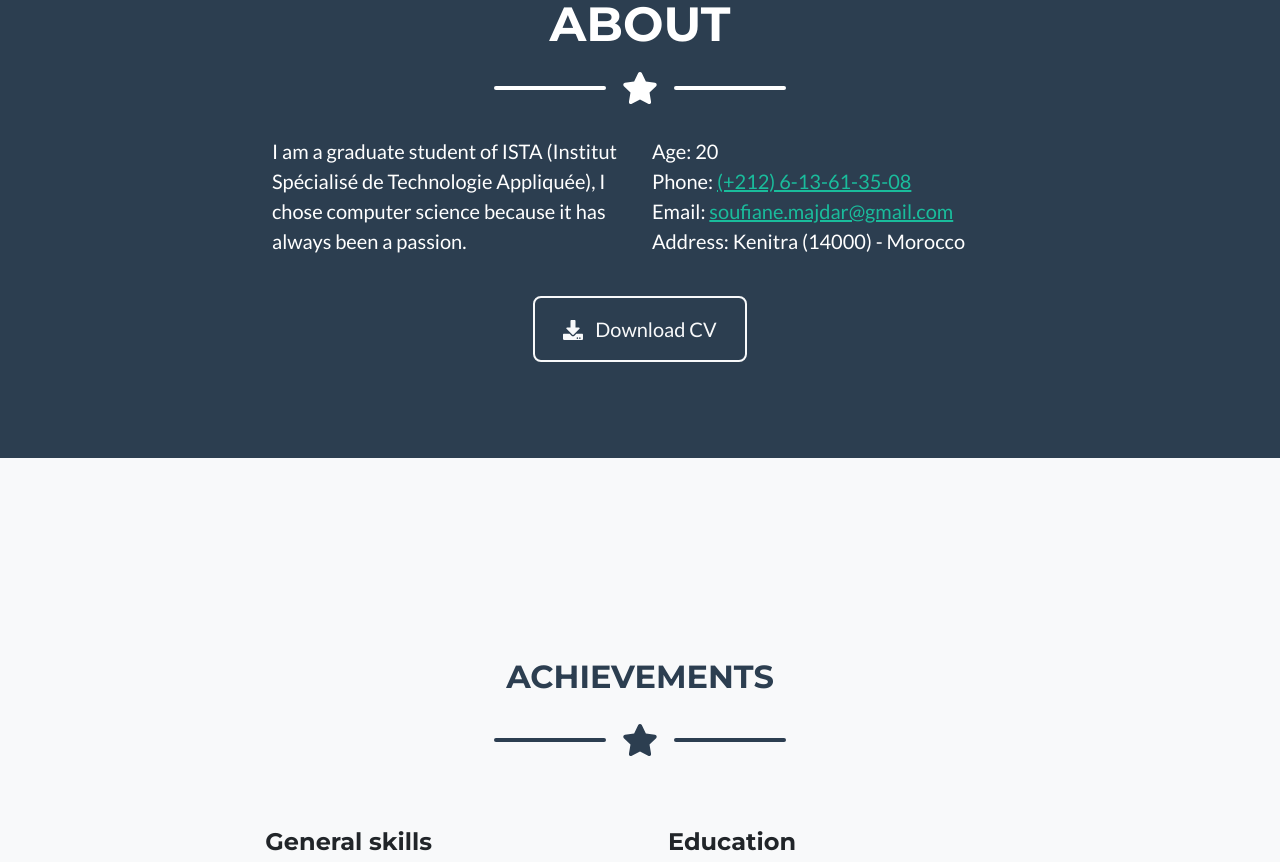
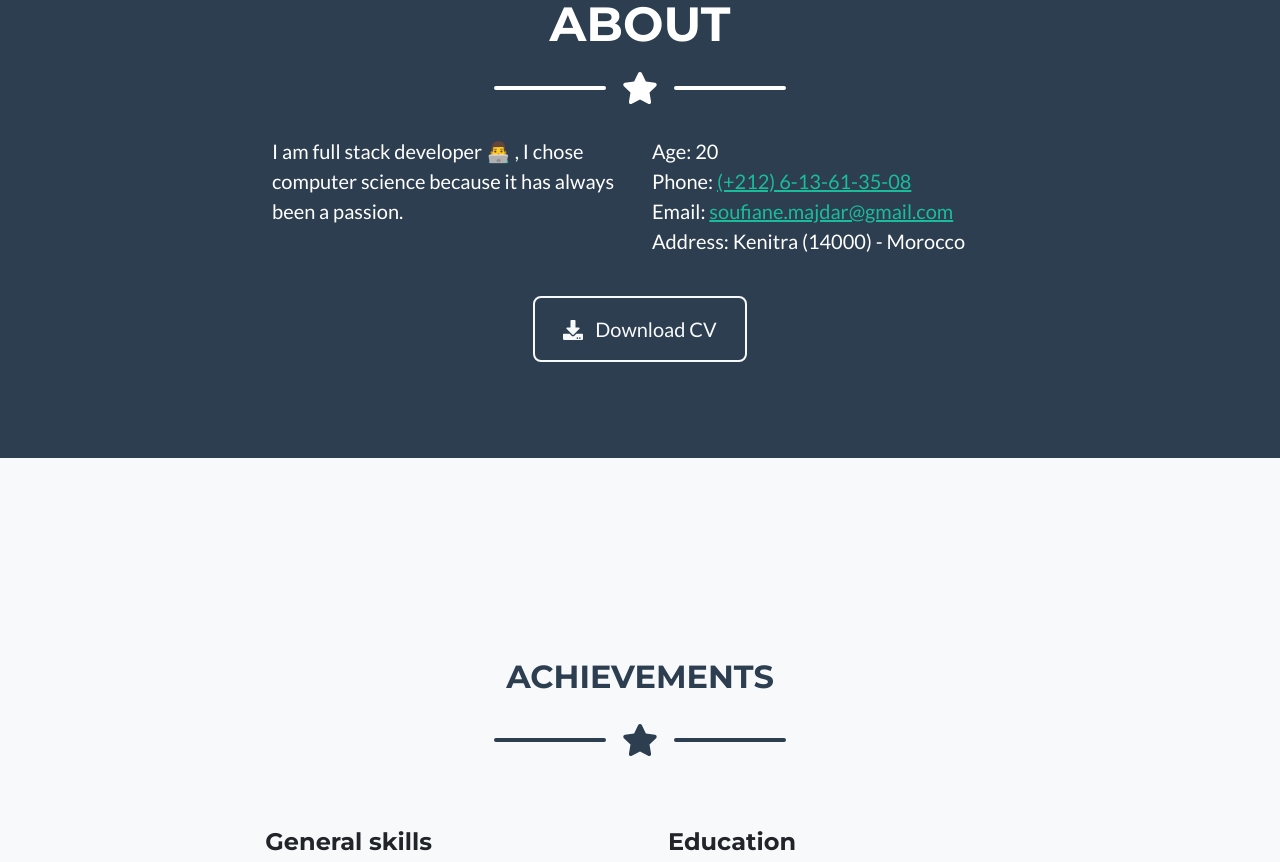
Before and after one commit to Soufiane-Majdar/resume, a plain HTML site: page index.html in a window 1280 px wide. Shown: the part 860-1722 px from the top of the page. Drawn offline with nearby package versions, Linux system fonts and the light colour scheme.

Commit message:
Update index.html

```diff
--- a/index.html
+++ b/index.html
@@ -99,7 +99,7 @@
                 </div>
                 <!-- About Section Content-->
                 <div class="row">
-                    <div class="col-lg-4 ms-auto"><p class="lead">I am a graduate student of ISTA (Institut Spécialisé de Technologie Appliquée), I chose computer science because it has always been a passion.</p></div>
+                    <div class="col-lg-4 ms-auto"><p class="lead">I am full stack developer 👨‍💻 , I chose computer science because it has always been a passion.</p></div>
                     <div class="col-lg-4 me-auto"><p class="lead">
 
 
```
